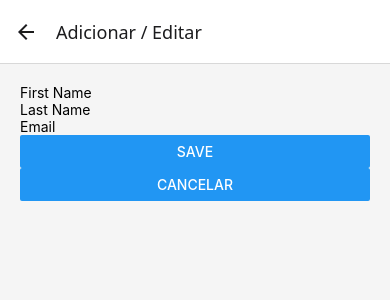
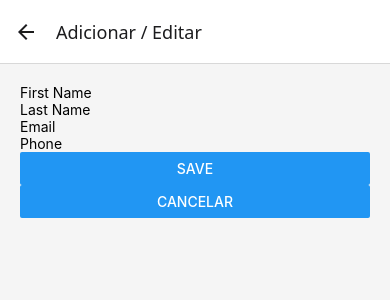
Before and after one commit to enzo-amstalden/MeuCrud, a React Native app in the folder meuCrudApp/: screen /AddEdit in a window 390 px wide. Shown: the top 300 px of the page. Built offline with nearby package versions, Linux system fonts and the light colour scheme; no server answers.

Commit message:
Add phone field to AddEditScreen

```diff
--- a/meuCrudApp/src/screens/AddEditScreen.js
+++ b/meuCrudApp/src/screens/AddEditScreen.js
@@ -12,9 +12,10 @@ export default function AddEditScreen({ route, navigation }) {
     const [firstname, setFirstName] = useState(person?.firstName || "");
     const [lastname, setLastName] = useState(person?.lastName || "");
     const [email, setEmail] = useState(person?.email || "");
+    const [phone, setPhone] = useState(person?.phone || "");
 
     async function save() {
-        const data = { firstname, lastname, email };
+        const data = { firstname, lastname, email, phone };
 
         if (person) {
             await updatePerson(person.id, data);
@@ -41,6 +42,11 @@ export default function AddEditScreen({ route, navigation }) {
                 value={email}
                 onChangeText={setEmail}
             />
+            <TextInput
+                placeholder="Phone"
+                value={phone}
+                onChangeText={setPhone}
+            />
 
             <Button
                 title="Save"
```
